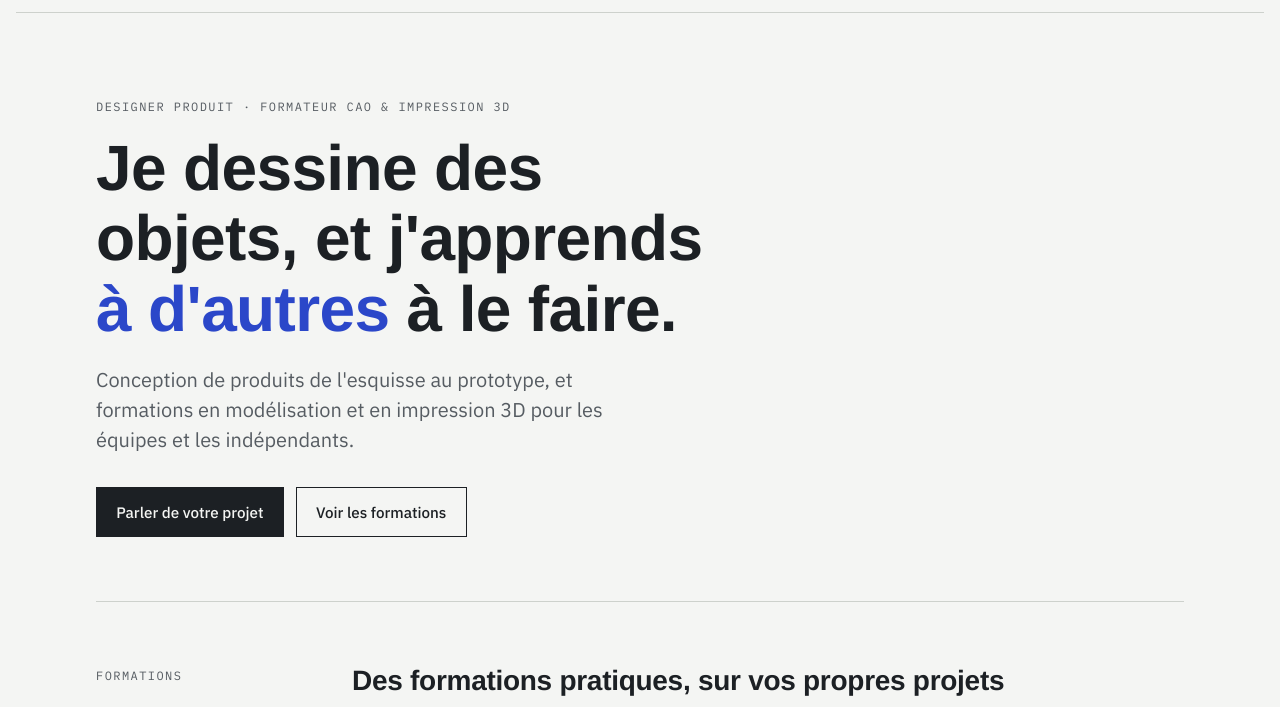
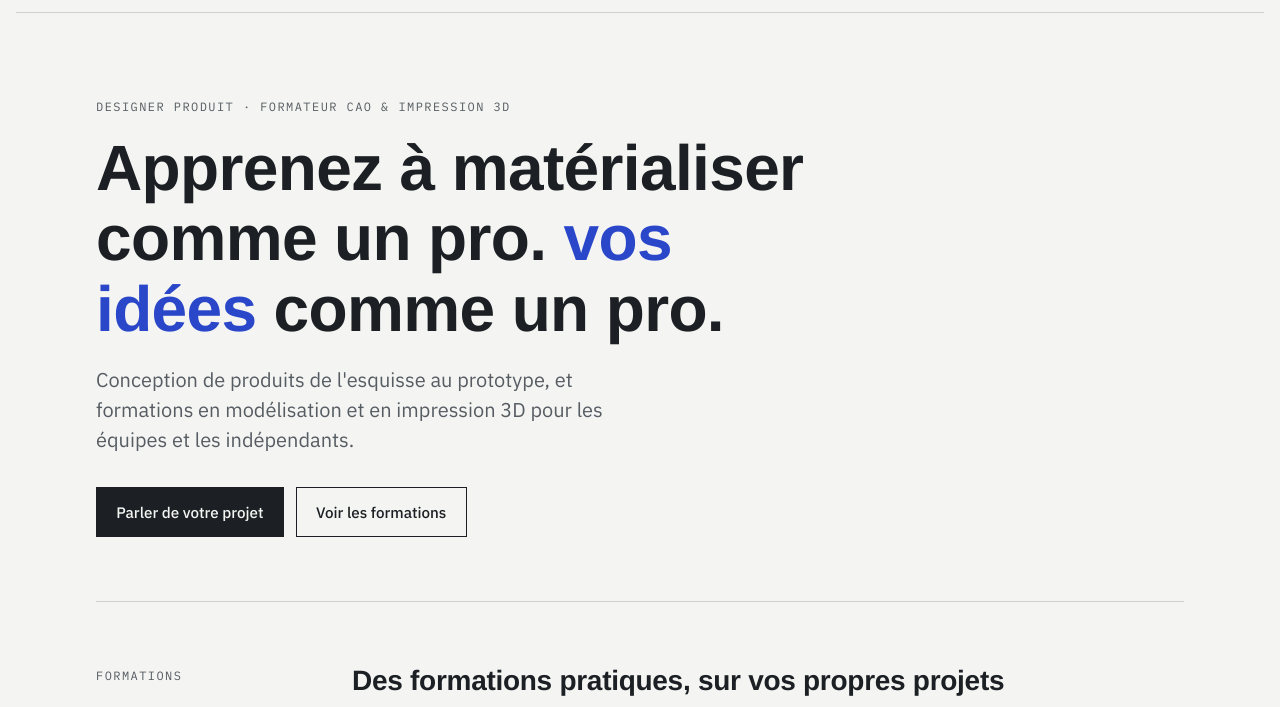
Before and after one commit to N1C0LA5G/Bits-to-Parts, a plain HTML site: page index.html in a window 1280 px wide. Shown: the part 47-754 px from the top of the page. Drawn offline with Linux system fonts and the light colour scheme; a web font is replaced by a local one.

Commit message:
Update hero section heading in index.html

```diff
--- a/index.html
+++ b/index.html
@@ -174,7 +174,7 @@ footer{padding-block:2.5rem 3rem}
   <section class="hero">
     <div>
       <span class="label">Designer produit · Formateur CAO &amp; impression 3D</span>
-      <h1>Je dessine des objets, et j'apprends <em>à d'autres</em> à le faire.</h1>
+      <h1>Apprenez à matérialiser comme un pro. <em>vos idées</em> comme un pro.</h1>
       <p class="lead">Conception de produits de l'esquisse au prototype, et formations en modélisation et en impression 3D pour les équipes et les indépendants.</p>
       <div class="ctas">
         <a class="btn primary" href="#contact">Parler de votre projet</a>
```
